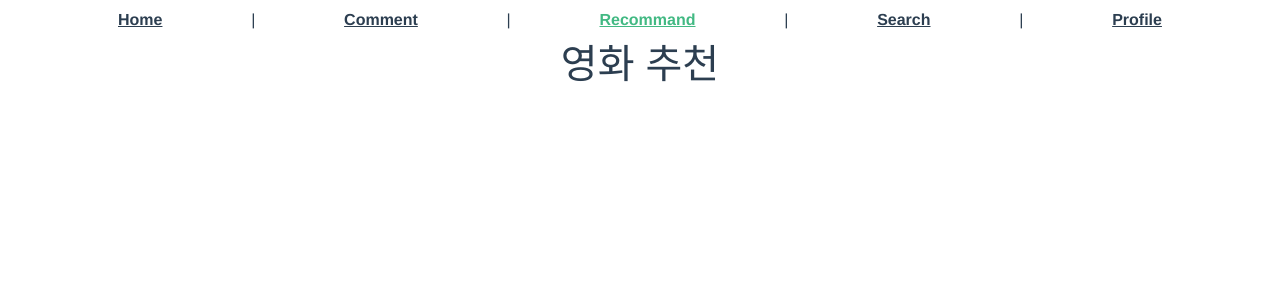
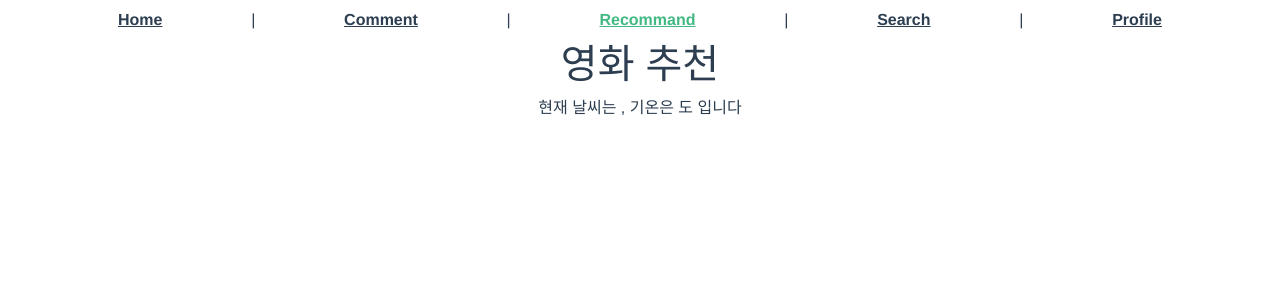
Before and after one commit to Maker-H/Teampjt-Movie-Service, a Vue app in the folder front-server/: page /v/recommand in a window 1280 px wide. Shown: the top 300 px of the page. Built offline with nearby package versions, Linux system fonts and the light colour scheme; no server answers.

Commit message:
feat: recommand view page 및 날씨별 추천 기능 완성
기상청 API를 활용하여 현재 날씨에 따른 추천 알고리즘을 작성했습니다.
추가적으로 BE 서버로 부터 장르를 받아와 최종 수정이 필요합니다.

SMS-20

```diff
--- a/front-server/src/store/index.js
+++ b/front-server/src/store/index.js
@@ -2,6 +2,8 @@ import Vue from 'vue'
 import Vuex from 'vuex'
 import home from '@/store/modules/home'
 import detail from '@/store/modules/detail'
+import recommand from '@/store/modules/recommand'
+
 Vue.use(Vuex)
 
 export default new Vuex.Store({
@@ -16,5 +18,6 @@ export default new Vuex.Store({
   modules: {
     home,
     detail,
+    recommand,
   }
 })
--- /dev/null
+++ b/front-server/src/store/modules/recommand.js
@@ -0,0 +1,101 @@
+import axios from 'axios'
+//
+import { API_URL } from '@/store/CONSTS'
+
+const state = () => {
+  return {
+    movies : [],
+    genres : [],
+    weatherData : {},
+  }
+}
+const getters = {
+    state : state => state.weatherData.state,
+    temperature : state => state.weatherData.tmp
+}
+const mutations = {
+    GET_MOVIELIST(state, movies){
+        state.movies = movies
+        console.log(state.movies)
+    },
+    GET_WEATHER(state, data){
+        state.weatherData = data
+        console.log(state.weatherData)
+    }
+}
+const actions = {
+    getMovieList(context) {
+        axios({
+            methods: 'get',
+            url: `${API_URL}/movies/`
+        })
+        .then((res) => {
+            context.commit('GET_MOVIELIST', res.data)
+        })
+        .catch(err => console.log(err))
+
+    },
+    // 날씨 API 사용 from 기상청 단기예보 서비스(https://www.data.go.kr/data/15084084/openapi.do)
+    getWeather(context){
+        const vilageWeatherUrl = 'http://apis.data.go.kr/1360000/VilageFcstInfoService_2.0/getVilageFcst?';
+        const serviceKey = 'VeIyQYlemcin0TUHlsQrWib5AWUE%2FUvpjhihs9Gkk%2BKuwBMDmqjoK3HnD9Dl1qxfXs6GIXPX13Ftdyi2RqkzGw%3D%3D';
+        // 날짜, 시간, 좌표를 Query String으로 구성해 payload 완성
+        const today = new Date();
+        const baseDate = today.getFullYear() + ('0' + (today.getMonth() + 1)).slice(-2) + ('0' + today.getDate()).slice(-2);
+        const baseTime = '1400';
+        const nx = '86';
+        const ny = '95';
+
+        const payload = `serviceKey=${serviceKey}&dataType=json&base_date=${baseDate}&base_time=${baseTime}&nx=${nx}&ny=${ny}`;
+
+        // 비동기 통신 -> GET 날씨 받아 보기
+        axios
+        .get(vilageWeatherUrl + payload)
+        .then((res) => {
+            const items = res.data.response.body.items.item
+
+            const weatherData = {
+                tmp: '',
+                code: '',
+                state: '',
+              }
+
+            // 데이터 전처리
+            for (let item of items) {
+                // 기온
+                if (item.category === 'TMP') {
+                    weatherData.tmp = item.fcstValue;
+                }
+                // 강수량 및 제설량
+                if (item.category === 'PTY') {
+                    const weatherCode = item.fcstValue;
+                    let weatherState = '';
+
+                    if (weatherCode === '1') {
+                    weatherState = '비';
+                    } else if (weatherCode === '2') {
+                    weatherState = '비/눈';
+                    } else if (weatherCode === '3') {
+                    weatherState = '눈';
+                    } else if (weatherCode === '4') {
+                    weatherState = '소나기';
+                    } else {
+                    weatherState = '맑음';
+                    }
+                    weatherData.code = weatherCode;
+                    weatherData.state = weatherState;
+                }
+            }
+            context.commit('GET_WEATHER', weatherData)
+        })
+        .catch(err => console.log(err))
+  }
+}
+
+export default {
+  namespaced: true,
+  state,
+  getters,
+  mutations,
+  actions,
+}
--- a/front-server/src/views/RecommandView.vue
+++ b/front-server/src/views/RecommandView.vue
@@ -1,12 +1,30 @@
 <template>
   <div>
     <h1>영화 추천</h1>
+    <p>현재 날씨는 {{state}}, 기온은 {{temperature}}도 입니다</p>
   </div>
 </template>
 
 <script>
 export default {
-  name: 'RecommandView'
+  name: 'RecommandView',
+  created() {
+    this.getRecommandMovieList()
+  },
+  computed: {
+    state(){
+      return this.$store.getters['recommand/state']
+    },
+    temperature(){
+      return this.$store.getters['recommand/temperature']
+    },
+  },
+  methods: {
+    getRecommandMovieList() {
+      this.$store.dispatch('recommand/getMovieList')
+      this.$store.dispatch('recommand/getWeather')
+    }
+  }
 }
 </script>
 
```
